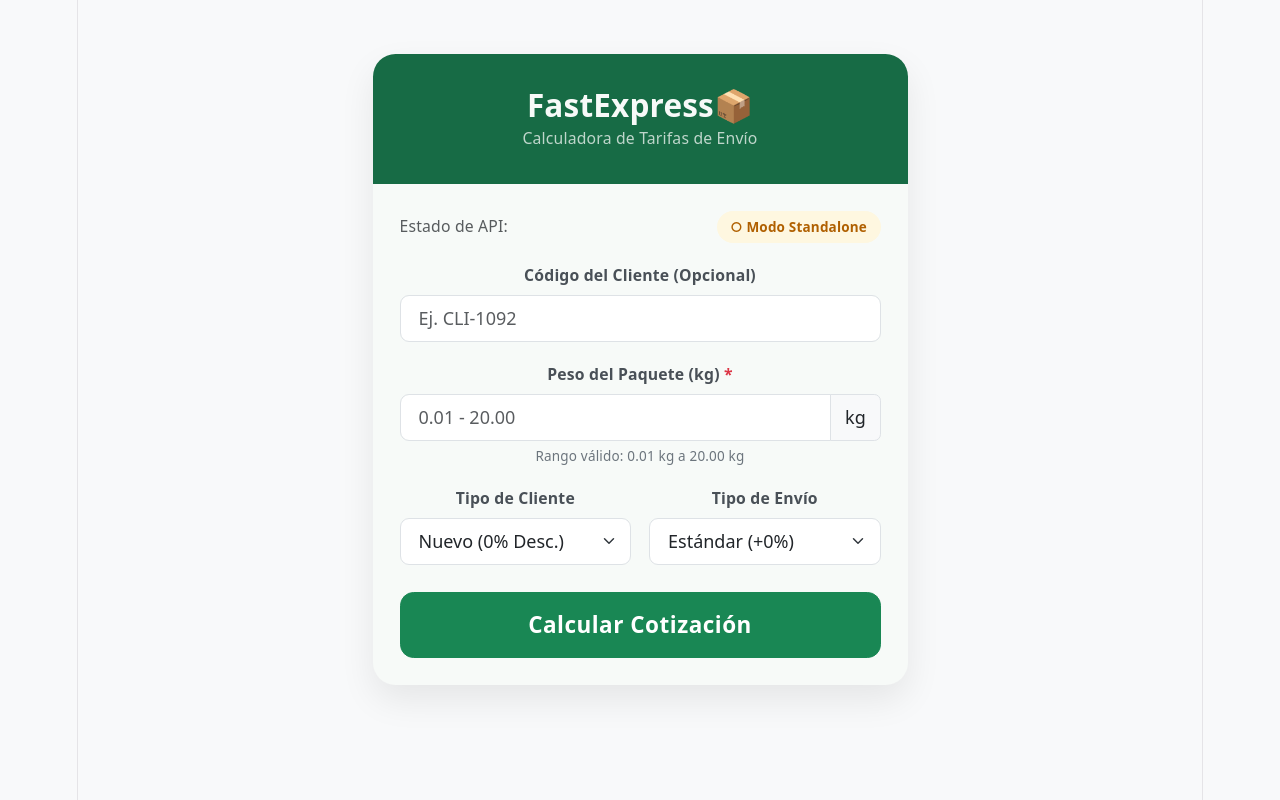
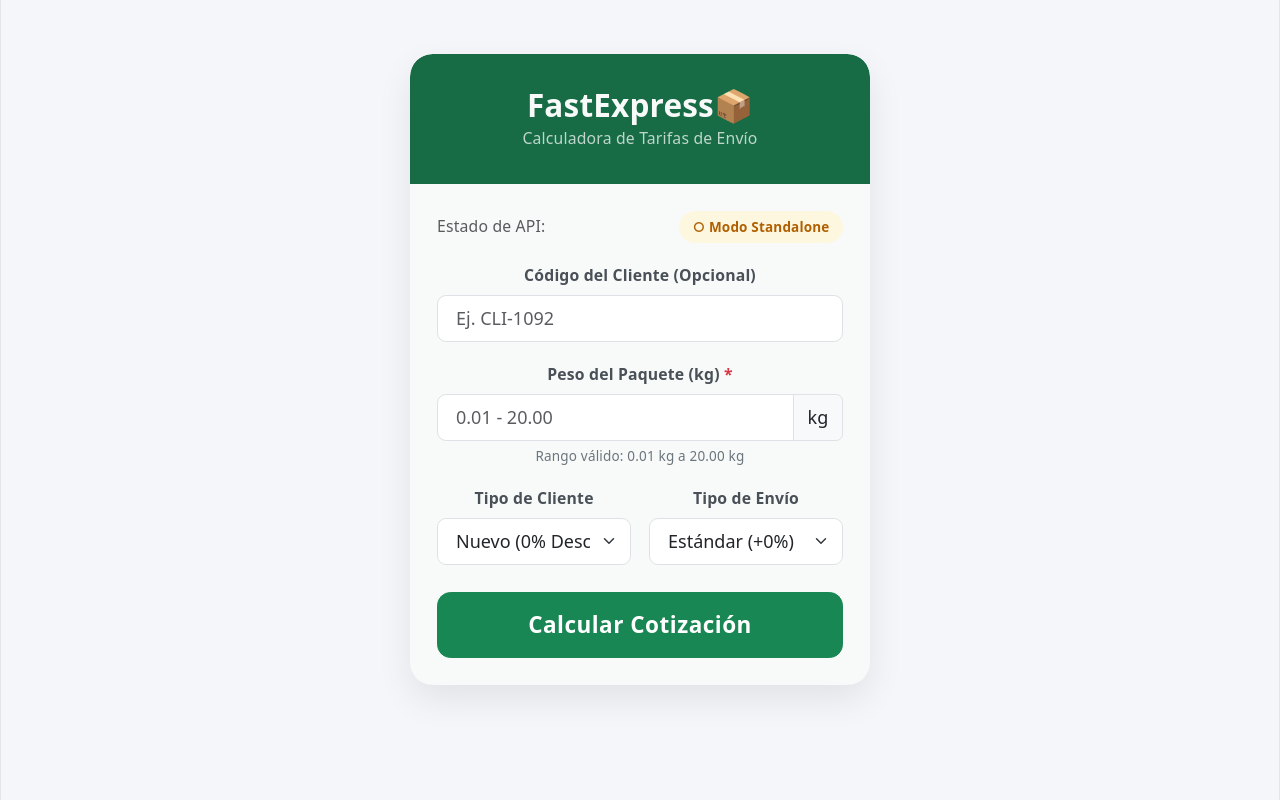
Before and after one commit to SantiagoIglesia/FastExpress, a React (Vite) app in the folder frontend/: page / in a window 1280 px wide. Built offline with nearby package versions, Linux system fonts and the light colour scheme; no server answers.

Commit message:
diseño
otro diseño akja

```diff
--- a/frontend/src/App.css
+++ b/frontend/src/App.css
@@ -1,3 +1,35 @@
+body {
+  margin: 0;
+  padding: 0;
+  background-color: #f4f6f9 !important;
+  min-height: 100vh;
+}
+
+/* Centrado del contenedor global */
+#root {
+  width: 100%;
+  min-height: 100vh;
+  background-color: #f4f6f9;
+}
+
+/* Tarjeta principal con el ancho controlado */
+.calculator-card {
+  border: none;
+  border-radius: 1.25rem;
+  box-shadow: 0 15px 35px rgba(0, 0, 0, 0.08);
+  background: #ffffff;
+  overflow: hidden;
+  max-width: 460px;
+  margin: 0 auto;
+}
+
+.card-header-custom {
+  background-color: #176B45;
+  color: #ffffff;
+  padding: 1.8rem 1rem;
+  text-align: center;
+}
+
 /* Tarjeta principal */
 .calculator-card {
   border: none;
```
